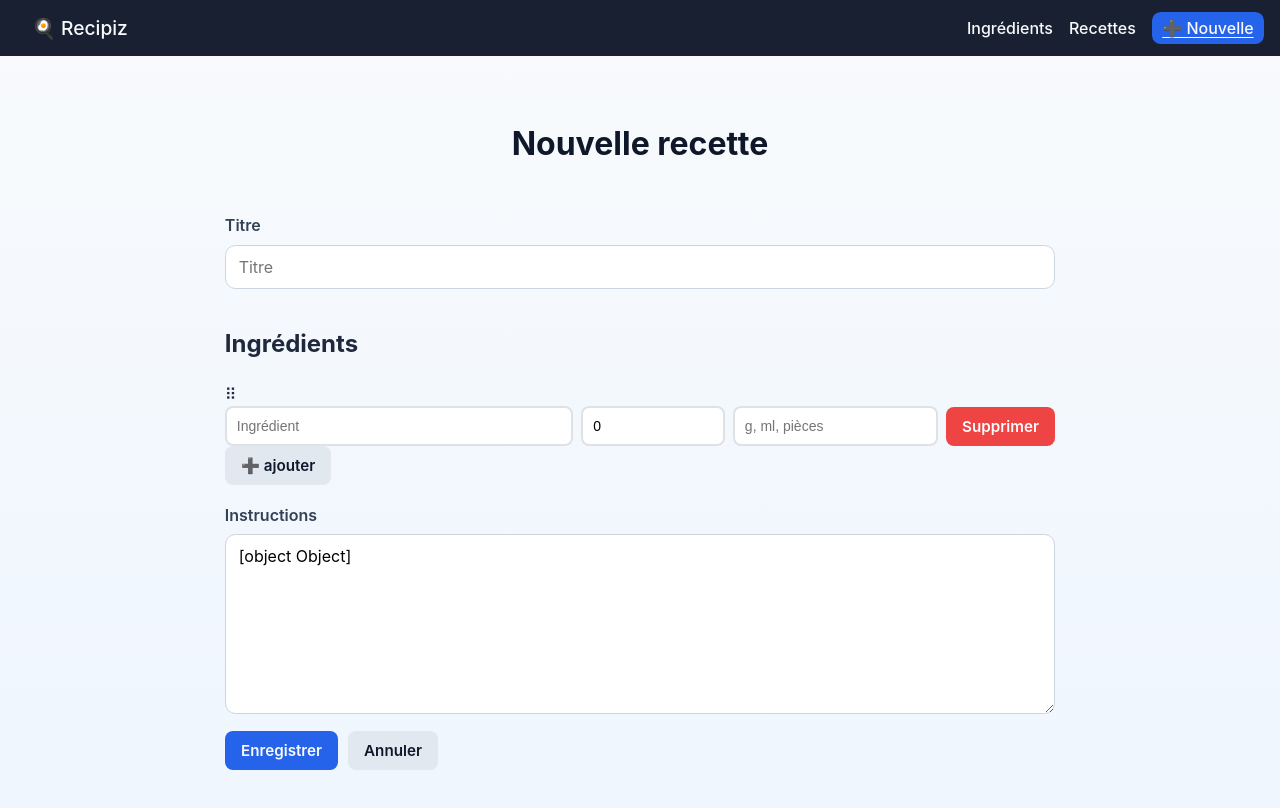
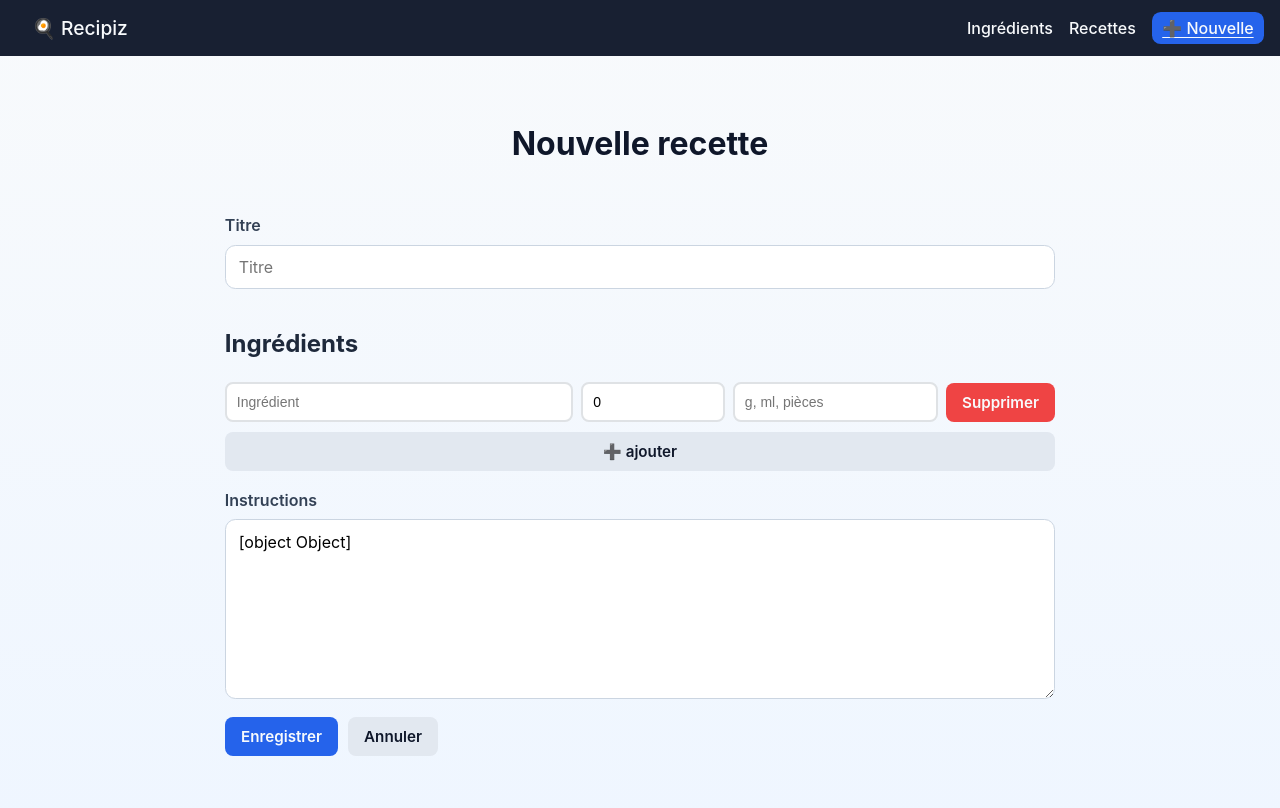
Before and after one commit to Raphael-JF/Recipiz, a Vue app in the folder frontend/: page /recipe/new in a window 1280 px wide. Shown: the top 808 px of the page. Built offline with nearby package versions, Linux system fonts and the light colour scheme.

Commit message:
draggable toggleable

```diff
--- a/frontend/src/components/EditorList.vue
+++ b/frontend/src/components/EditorList.vue
@@ -1,12 +1,14 @@
 <template>
+  <div class="editor-list-container">
     <draggable
+      v-if="!disableDraggable"
       v-model="items"
       item-key="key"
       handle=".drag-handle"
       class="editor-list"
     >
       <template #item="{ element: item, index }">
-      <div class="editor-row">
+        <li class="editor-row">
           <span class="drag-handle" title="Déplacer" aria-hidden="true">⠿</span>
           <component
             :is="component"
@@ -15,12 +17,30 @@
             @update="updateItem(index, $event)"
             @remove="removeItem(index)"
           />
-      </div>
+        </li>
       </template>
     </draggable>
+
+    <ul v-else class="editor-list">
+      <li
+        v-for="(item, index) in items"
+        :key="item.key"
+        class="editor-row"
+      >
+        <component
+          :is="component"
+          class="editor-row-content"
+          :item="item"
+          @update="updateItem(index, $event)"
+          @remove="removeItem(index)"
+        />
+      </li>
+    </ul>
+
     <button type="button" class="secondary" @click="addItem">
       ➕ ajouter
     </button>
+  </div>
 </template>
 
 <script>
@@ -43,6 +63,10 @@ export default {
     createItem: {
       type: Function,
       required: true
+    },
+    disableDraggable: {
+      type: Boolean,
+      default: false
     }
   },
 
@@ -52,7 +76,6 @@ export default {
         return this.modelValue
       },
       set(value) {
-        console.log(this.items[0].id);
         this.$emit('update:modelValue', value)
       }
     }
@@ -72,17 +95,16 @@ export default {
       const items = [...this.modelValue]
       items[index] = item
 
-      this.$emit('update:modelValue', items )
+      this.$emit('update:modelValue', items)
     },
 
     removeItem(index) {
       const items = [...this.modelValue]
       items.splice(index, 1)
 
-      this.$emit('update:modelValue', items )
+      this.$emit('update:modelValue', items)
     }
   }
-
 }
 </script>
 
@@ -90,9 +112,12 @@ export default {
 .editor-list {
   display: grid;
   gap: 0.6rem;
+  list-style: none;
+  padding: 0;
+  margin: 0;
 }
 
-.editor-item {
+.editor-row {
   display: flex;
   align-items: center;
   gap: 0.5rem;
@@ -106,4 +131,12 @@ export default {
 .drag-handle:active {
   cursor: grabbing;
 }
+
+.editor-list-container {
+  width : 100%;
+  display: flex;
+  flex-direction: column;
+  gap : 0.6rem;
+}
+
 </style>
--- a/frontend/src/views/EditRecipe.vue
+++ b/frontend/src/views/EditRecipe.vue
@@ -18,6 +18,7 @@
           v-model="recipe.ingredients"
           :component="IngredientEditorRowComponent"
           :createItem="createEmptyIngredient"
+          disableDraggable="true"
         />
       </section>
 
@@ -80,7 +81,6 @@ export default {
         alert('Recette introuvable')
       })
     }
-
     this.loading = false
   },
   methods: {
```
Lines whose indentation alone changed are shown as unchanged.
